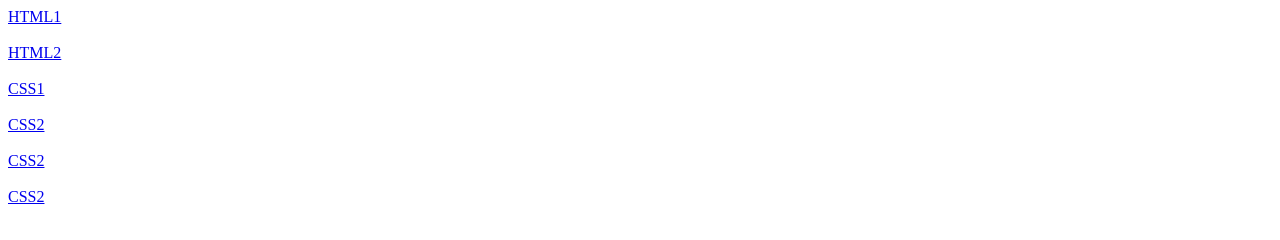
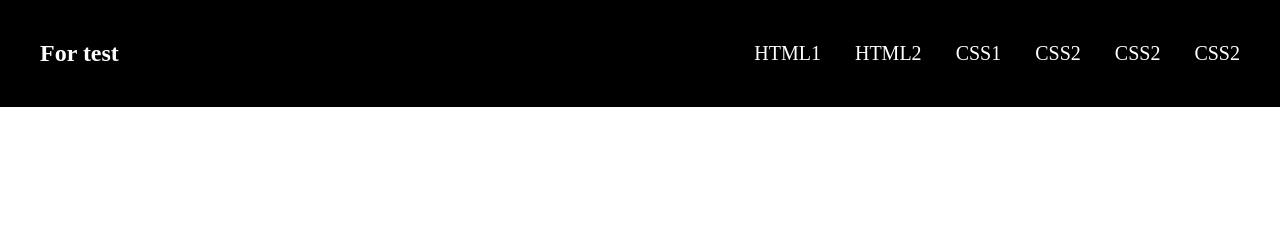
Before and after one commit to lHealMel/lHealMel.github.io, a plain HTML site: page For test/fortest_index.html in a window 1280 px wide. Drawn offline with Linux system fonts and the light colour scheme.

Commit message:
Add files via upload

```diff
--- a/For test/fortest_index.html
+++ b/For test/fortest_index.html
@@ -3,30 +3,53 @@
 
 <head>
     <meta charset="UTF-8">
-    <title>으악 살려줘요</title>
+    <title>Web-programming</title>
+    <style type="text/css">
+
+        body{
+            margin: 0;
+
+        }
+        .nav-bar {
+            background-color: black;
+            padding: 20px 0;
+            width: 100%;
+            height: fit-content;
+        }
+        .nav-bar .inner-width {
+            color: white;
+            display: flex;
+            align-items: center;
+            justify-content: space-between;
+            margin: auto;
+            padding: 0 40px;
+        }
+        .nav-bar-menu a {
+            color: white;
+            font-size: 20px;
+            font-weight: 500;
+            margin-left: 30px;
+            text-decoration: none;
+        }
+
+    </style>
 </head>
-
-
-
 <body>
-    <div class="nav-bar">
+    <nav class="nav-bar">
+        <div class="inner-width">
+            <h1>For test</h1>
+            <div class="nav-bar-menu">
+                <ul>
                     <a href="https://lHealMel.github.io/For%20test/HTML1.html">HTML1</a>
-        <br>
-        <br>
                     <a href="https://lHealMel.github.io/For%20test/HTML2.html">HTML2</a>
-        <br>
-        <br>
                     <a href="https://lHealMel.github.io/For%20test/CSS1.html">CSS1</a>
-        <br>
-        <br>
                     <a href="https://lHealMel.github.io/For%20test/CSS2.html">CSS2</a>
-        <br>
-        <br>
                     <a href="https://lHealMel.github.io/For%20test/Frame.html">CSS2</a>
-        <br>
-        <br>
                     <a href="https://lHealMel.github.io/For%20test/HTML5.html">CSS2</a>
+                </ul>
             </div>
+        </div>
+    </nav>
 </body>
 
 </html>
```
Also changed, not shown: For test/Frame.html (+2 -2 lines). Lines whose indentation alone changed are shown as unchanged.
